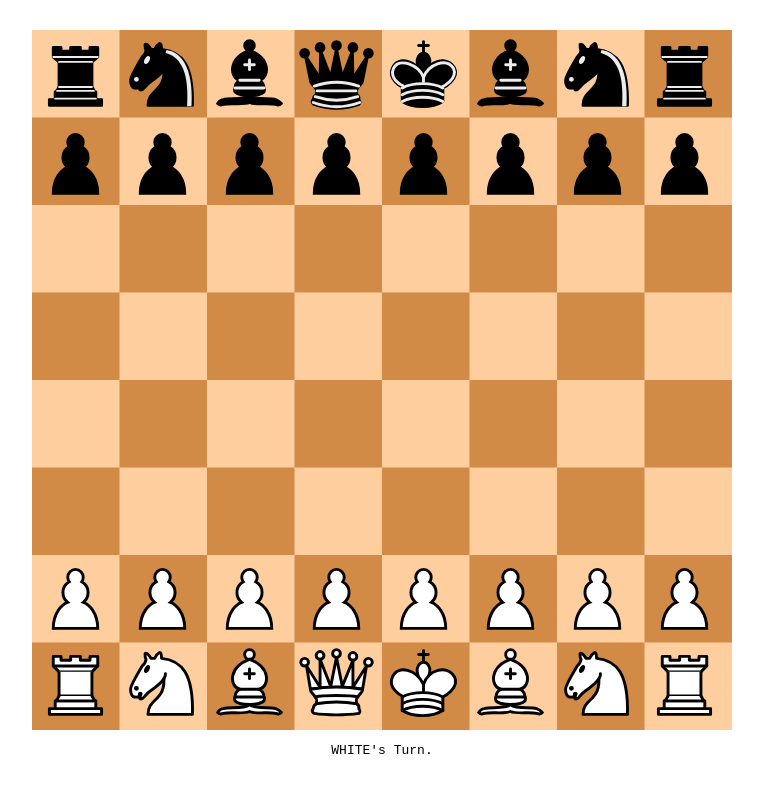
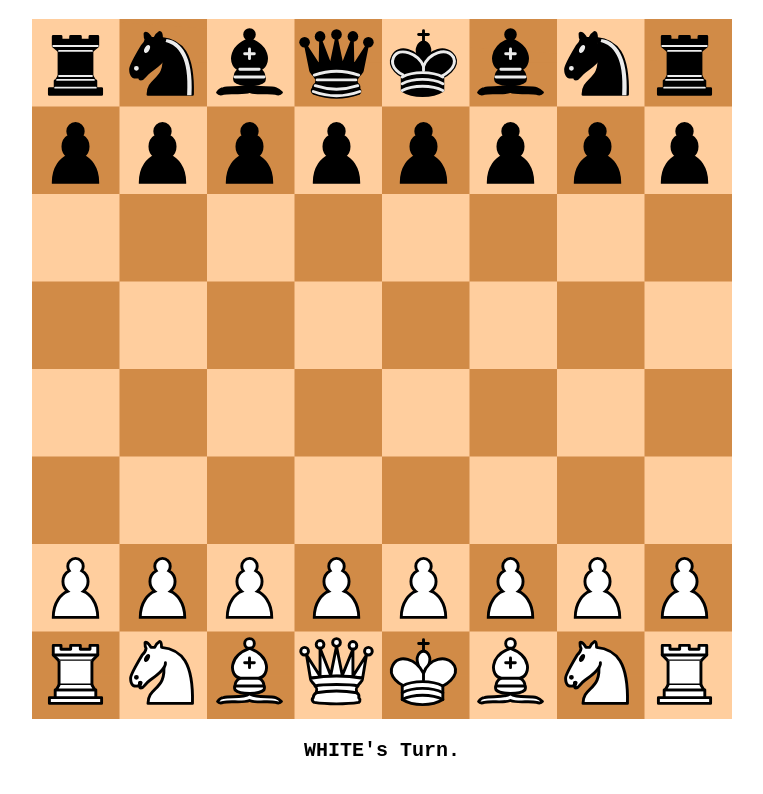
Before and after one commit to QLavi/chess, a website with bundled scripts: page index.html in a window 1280 px wide. Shown: the whole page, without its empty margins (258-1021 px from the left). Built offline with nearby package versions, Linux system fonts and the light colour scheme.

Commit message:
add pre tag to show game status

```diff
--- a/index.html
+++ b/index.html
@@ -18,6 +18,10 @@
                 justify-content: center;
                 align-items: center;
             }
+            pre {
+                font-weight: bold;
+                font-size: 20px;
+            }
         </style>
     </head>
     <body>
```
